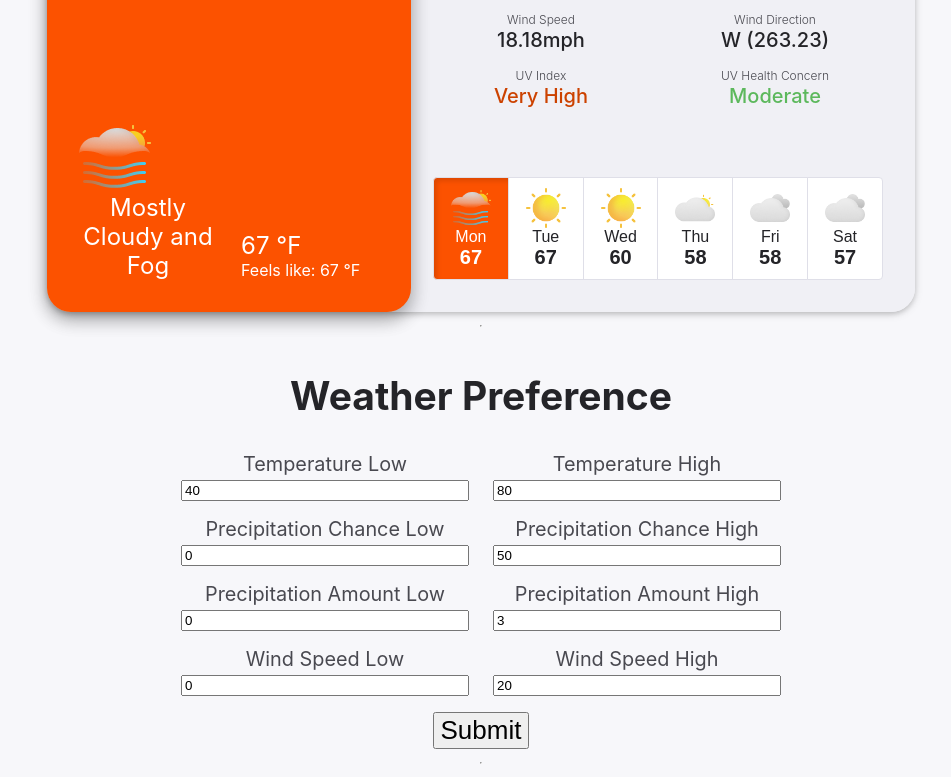
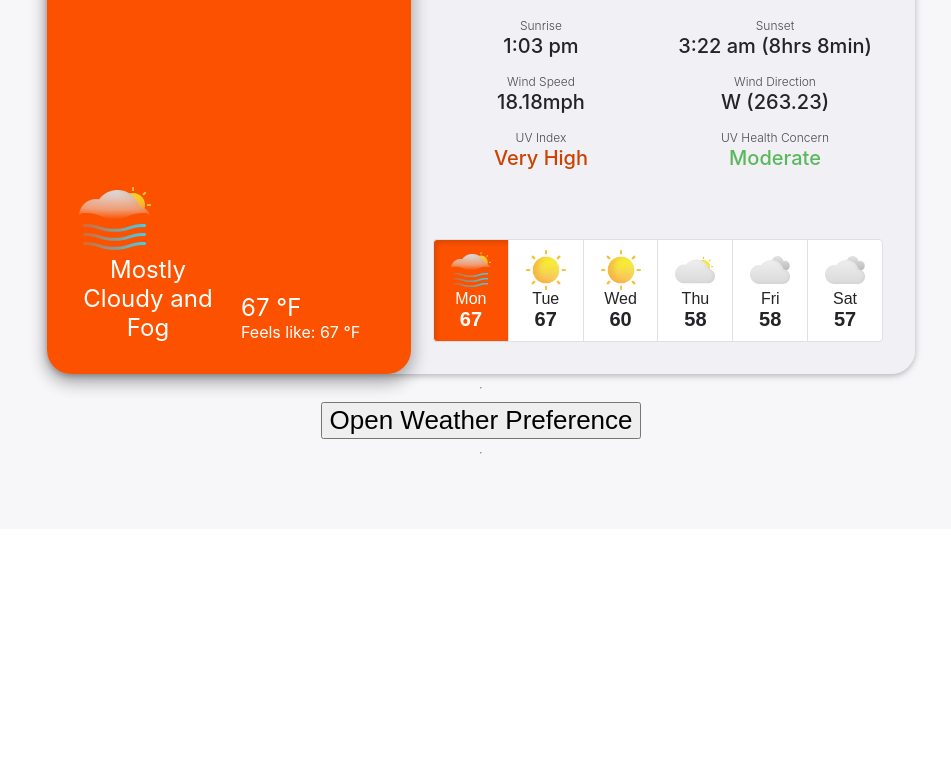
Before and after one commit to alexitaylor/strava-weather-report-jam, a React (Vite) app: page / in a window 1280 px wide. Shown: the part 271-1048 px from the top of the page, without its empty margins (159-1110 px from the left). After the commit the page ends 800 px from the top, so only its background shows below. Built offline with nearby package versions, Linux system fonts and the light colour scheme.

Commit message:
Add modal and update weather prefrence

```diff
--- a/package.json
+++ b/package.json
@@ -11,6 +11,8 @@
     "preview": "vite preview"
   },
   "dependencies": {
+    "@reach/dialog": "^0.17.0",
+    "@reach/visually-hidden": "^0.17.0",
     "@testing-library/jest-dom": "^5.16.4",
     "@testing-library/react": "^13.3.0",
     "@testing-library/user-event": "^14.2.1",
--- a/src/index.css
+++ b/src/index.css
@@ -90,7 +90,7 @@ code {
 }
 
 .has-high-color {
-  color: var(--orange-light);
+  color: var(--y50-gold);
 }
 
 .has-very-high-color {
--- /dev/null
+++ b/src/ui/Modal.tsx
@@ -0,0 +1,28 @@
+import '@reach/dialog/styles.css';
+
+import { Dialog, DialogContent, DialogOverlay } from '@reach/dialog';
+import VisuallyHidden from '@reach/visually-hidden';
+import { ReactNode, useState } from 'react';
+
+const Modal = ({ children, openButtonText = 'Open Dialog' }: { children: ReactNode; openButtonText?: string }) => {
+  const [showDialog, setShowDialog] = useState(false);
+  const open = () => setShowDialog(true);
+  const close = () => setShowDialog(false);
+
+  return (
+    <div>
+      {' '}
+      <button onClick={open}>{openButtonText}</button>
+      <DialogOverlay isOpen={showDialog} onDismiss={close} style={{ zIndex: 999 }}>
+        <DialogContent style={{ width: '65vw' }}>
+          <button className="close-button" onClick={close}>
+            <VisuallyHidden>Close</VisuallyHidden> <span aria-hidden>×</span>
+          </button>
+          {children}
+        </DialogContent>
+      </DialogOverlay>
+    </div>
+  );
+};
+
+export default Modal;
--- a/src/ui/WeatherPreference.tsx
+++ b/src/ui/WeatherPreference.tsx
@@ -3,6 +3,7 @@ import styled from 'styled-components';
 
 import { useUserSettingsContext } from '../contexts/UserSettingsContext';
 import { UserSettings } from '../models';
+import Modal from './Modal';
 
 const initState = {
   temperatureLow: 40,
@@ -48,7 +49,7 @@ const Input = ({ label, value, type, name, onChange }: InputProps) => {
 };
 
 const WeatherPreferenceStyled = styled.div`
-  width: 600px;
+  width: 100%;
 
   .input-grouped {
     display: flex;
@@ -93,6 +94,8 @@ const WeatherPreference = () => {
   };
 
   return (
+    <div>
+      <Modal openButtonText="Open Weather Preference">
         <WeatherPreferenceStyled>
           <h2>Weather Preference</h2>
           <form onSubmit={handleOnSubmit}>
@@ -149,13 +152,27 @@ const WeatherPreference = () => {
             </div>
             {/* Wind Speed Pref */}
             <div className="input-grouped">
-          <Input label="Wind Speed Low" name="windSpeedLow" type="number" value={windSpeedLow} onChange={onChange} />
-          <Input label="Wind Speed High" name="windSpeedHigh" type="number" value={windSpeedHigh} onChange={onChange} />
+              <Input
+                label="Wind Speed Low"
+                name="windSpeedLow"
+                type="number"
+                value={windSpeedLow}
+                onChange={onChange}
+              />
+              <Input
+                label="Wind Speed High"
+                name="windSpeedHigh"
+                type="number"
+                value={windSpeedHigh}
+                onChange={onChange}
+              />
             </div>
 
             <button type="submit">Submit</button>
           </form>
         </WeatherPreferenceStyled>
+      </Modal>
+    </div>
   );
 };
 
```
Also changed, not shown: 1 other file (tests, documents, lock files or other folders). Lines whose indentation alone changed are shown as unchanged.
